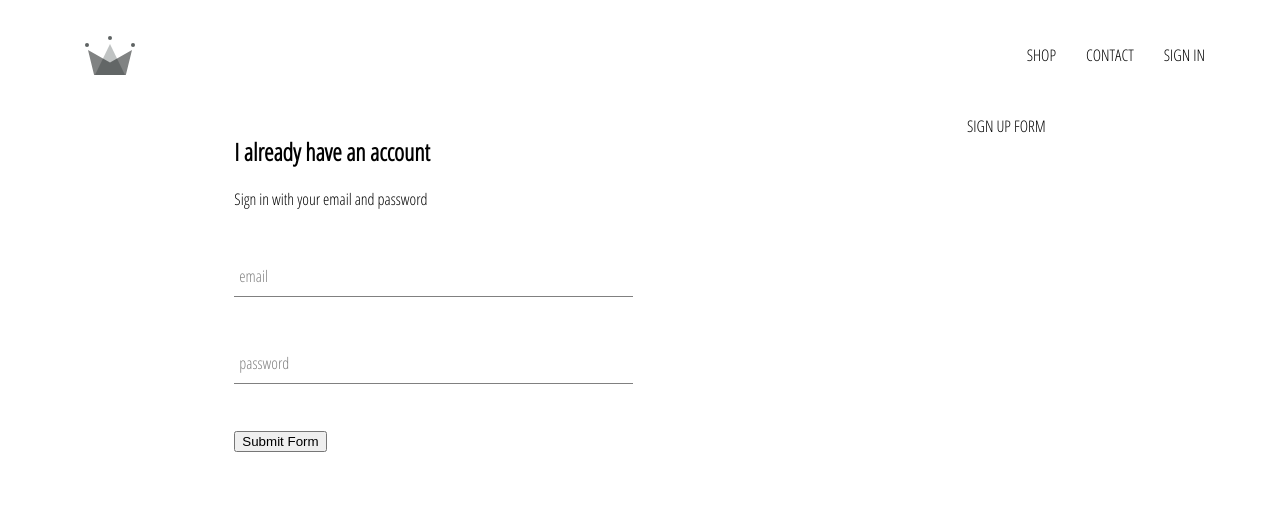
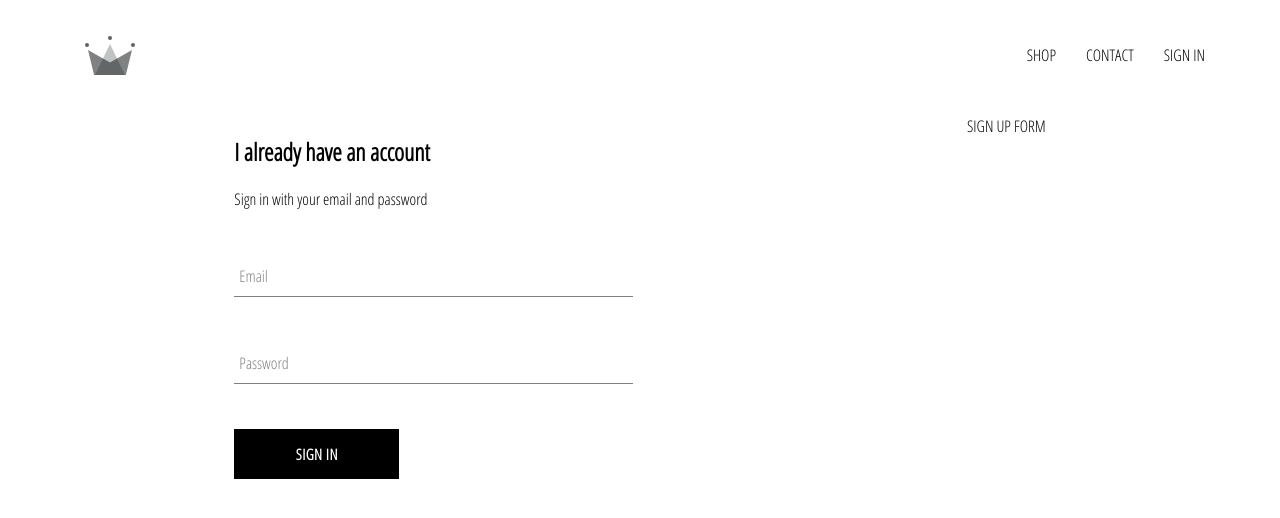
Before and after one commit to Darkrender/ko-clothing, a React (Create React App) app: page /signin in a window 1280 px wide. Shown: the top 518 px of the page. Built offline with nearby package versions, Linux system fonts and the light colour scheme.

Commit message:
create a custom-button component

```diff
--- /dev/null
+++ b/src/components/custom-button/custom-button.component.jsx
@@ -0,0 +1,10 @@
+import React from 'react';
+import './custom-button.styles.scss';
+
+const CustomButton = ({ children, ...otherProps }) => (
+  <button className="custom-button" {...otherProps}>
+    {children}
+  </button>
+)
+
+export default CustomButton;
--- /dev/null
+++ b/src/components/custom-button/custom-button.styles.scss
@@ -0,0 +1,22 @@
+.custom-button {
+  min-width: 165px;
+  width: auto;
+  height: 50px;
+  letter-spacing: 0.5px;
+  line-height: 50px;
+  padding: 0 35px 0 35px;
+  font-size: 15px;
+  background-color: black;
+  color: white;
+  text-transform: uppercase;
+  font-family: 'Open Sans Condensed';
+  font-weight: bolder;
+  border: none;
+  cursor: pointer;
+
+  &:hover {
+    background-color: white;
+    color: black;
+    border: 1px solid black;
+  }
+}
--- a/src/components/sign-in/sign-in.component.jsx
+++ b/src/components/sign-in/sign-in.component.jsx
@@ -1,6 +1,7 @@
 import React from 'react';
 import './sign-in.styles.scss';
 import FormInput from '../form-input/form-input.component';
+import CustomButton from '../custom-button/custom-button.component';
 
 
 class SignIn extends React.Component {
@@ -36,7 +37,7 @@
             type="email"
             value={this.state.email}
             handleChange={this.handleChange}
-            label="email"
+            label="Email"
             required
           />
           <FormInput
@@ -44,10 +45,10 @@
             type="password"
             value={this.state.password}
             handleChange={this.handleChange}
-            label="password"
+            label="Password"
             required
           />
-          <input type="submit" value="Submit Form" />
+          <CustomButton type="submit">Sign In</CustomButton>
         </form>
       </div>
     );
--- a/src/components/sign-in/sign-in.styles.scss
+++ b/src/components/sign-in/sign-in.styles.scss
@@ -1,3 +1,9 @@
 .sign-in {
   width: 30vw;
+  display: flex;
+  flex-direction: column;
+
+  .title {
+    margin: 10px 0;
+  }
 }
```
